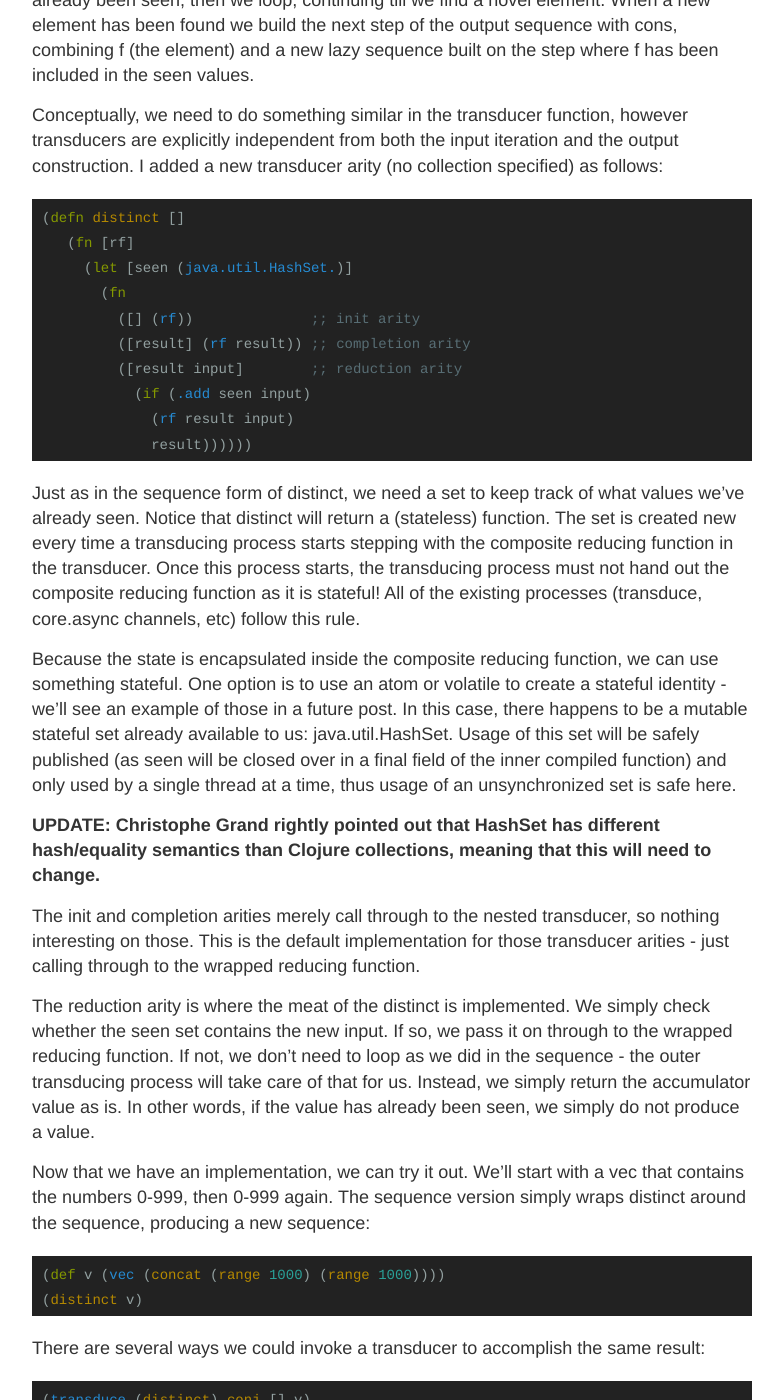
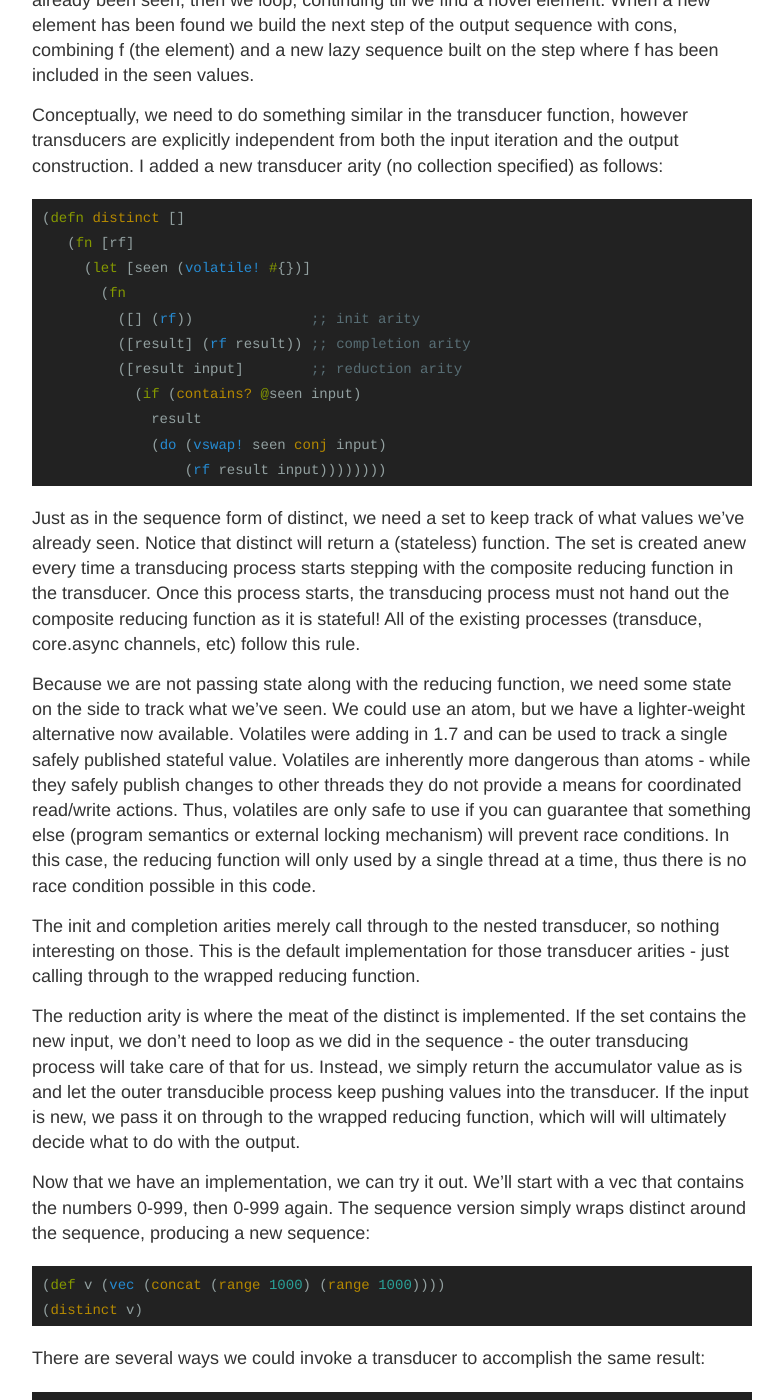
Before and after one commit to insideclojure/insideclojure.github.io, a Jekyll site: the page built from _posts/2014-12-17-distinct-transducer.md, in a window 1280 px wide and 1400 px high, scrolled down 939 px. Shown: the whole window, without its empty margins (248-1031 px from the left). Built offline with Jekyll 4.4.1, drawn with Linux system fonts in a browser that asks for light colours; some of the changed text lies outside the part shown.

Commit message:
update post based on new patch

```diff
--- a/_posts/2014-12-17-distinct-transducer.md
+++ b/_posts/2014-12-17-distinct-transducer.md
@@ -35,38 +35,37 @@ Conceptually, we need to do something similar in the transducer function, howeve
 {% highlight clojure %}
 (defn distinct []
    (fn [rf]
-     (let [seen (java.util.HashSet.)]
+     (let [seen (volatile! #{})]
        (fn
          ([] (rf))              ;; init arity
          ([result] (rf result)) ;; completion arity
          ([result input]        ;; reduction arity
-           (if (.add seen input)
-             (rf result input)
-             result))))))
+           (if (contains? @seen input)
+             result
+             (do (vswap! seen conj input)
+                 (rf result input))))))))
 {% endhighlight %}
 
 Just as in the sequence form of distinct, we need a set to keep track of what values we've already seen.
 Notice that distinct will return a (stateless) function.
-The set is created new every time a transducing process starts stepping with the composite reducing function in the transducer.
+The set is created anew every time a transducing process starts stepping with the composite reducing function in the transducer.
 Once this process starts, the transducing process must not hand out the composite reducing function as it is stateful!
 All of the existing processes (transduce, core.async channels, etc) follow this rule.
 
-Because the state is encapsulated inside the composite reducing function, we can use something stateful.
-One option is to use an atom or volatile to create a stateful identity - we'll see an example of those in a future post.
-In this case, there happens to be a mutable stateful set already available to us: java.util.HashSet.
-Usage of this set will be safely published (as seen will be closed over in a final field of the inner compiled function) and only used by a single thread at a time, thus usage of an unsynchronized set is safe here.
-
-**UPDATE: Christophe Grand rightly pointed out that HashSet has different hash/equality semantics than Clojure collections, meaning that this will need to change.**
+Because we are not passing state along with the reducing function, we need some state on the side to track what we've seen.
+We could use an atom, but we have a lighter-weight alternative now available.
+Volatiles were adding in 1.7 and can be used to track a single safely published stateful value.
+Volatiles are inherently more dangerous than atoms - while they safely publish changes to other threads they do not provide a means for coordinated read/write actions.
+Thus, volatiles are only safe to use if you can guarantee that something else (program semantics or external locking mechanism) will prevent race conditions.
+In this case, the reducing function will only used by a single thread at a time, thus there is no race condition possible in this code.
 
 The init and completion arities merely call through to the nested transducer, so nothing interesting on those.
 This is the default implementation for those transducer arities - just calling through to the wrapped reducing function.
 
 The reduction arity is where the meat of the distinct is implemented.
-We simply check whether the seen set contains the new input.
-If so, we pass it on through to the wrapped reducing function.
-If not, we don't need to loop as we did in the sequence - the outer transducing process will take care of that for us.
-Instead, we simply return the accumulator value as is.
-In other words, if the value has already been seen, we simply do not produce a value.
+If the set contains the new input, we don't need to loop as we did in the sequence - the outer transducing process will take care of that for us.
+Instead, we simply return the accumulator value as is and let the outer transducible process keep pushing values into the transducer.
+If the input is new, we pass it on through to the wrapped reducing function, which will will ultimately decide what to do with the output.
 
 Now that we have an implementation, we can try it out.
 We'll start with a vec that contains the numbers 0-999, then 0-999 again.
@@ -104,6 +103,9 @@ While the distinct transducer will work with core.async channels, you should use
 Channels are transducible processes that can be used on arbitrarily lengthy streams of values and the internal "seen" set can thus grow without bound, potentially causing problems.
 It would be possible to build a variant of distinct that limited the size of the seen values based on maximum size, least recently seen, or some other clearing mechanism.
 
-Clojure 1.7 also contains a new transducer and sequence function dedupe that crunches runs of repeated values down to a single value. The cache in that case is just a single value so it is much safer to use with channels.
+Clojure 1.7 also contains a new transducer and sequence function dedupe that crunches runs of repeated values down to a single value.
+The cache in that case is just a single value so it is much safer to use with channels.
 
 In future posts, I'll talk about the other transducer functions in this ticket (interpose and map-indexed) which have their own interesting implementations.
+
+**NOTE: Thanks to Christophe Grand for pointing out a bug in the implementation used in the original version of this post. The patch on the ticket and this post have been updated to reflect the changes.**
```
Also changed, not shown: other parts of _posts/2014-12-17-distinct-transducer.md (+1 -1 lines).
